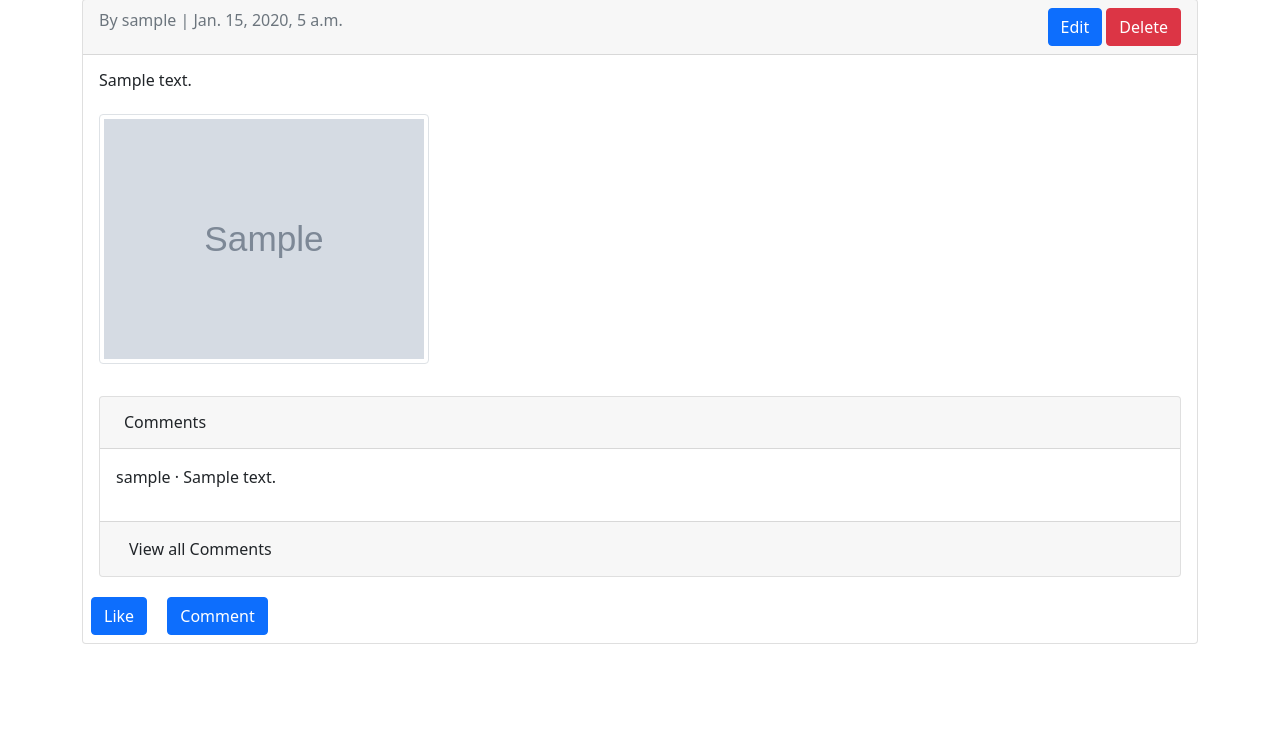
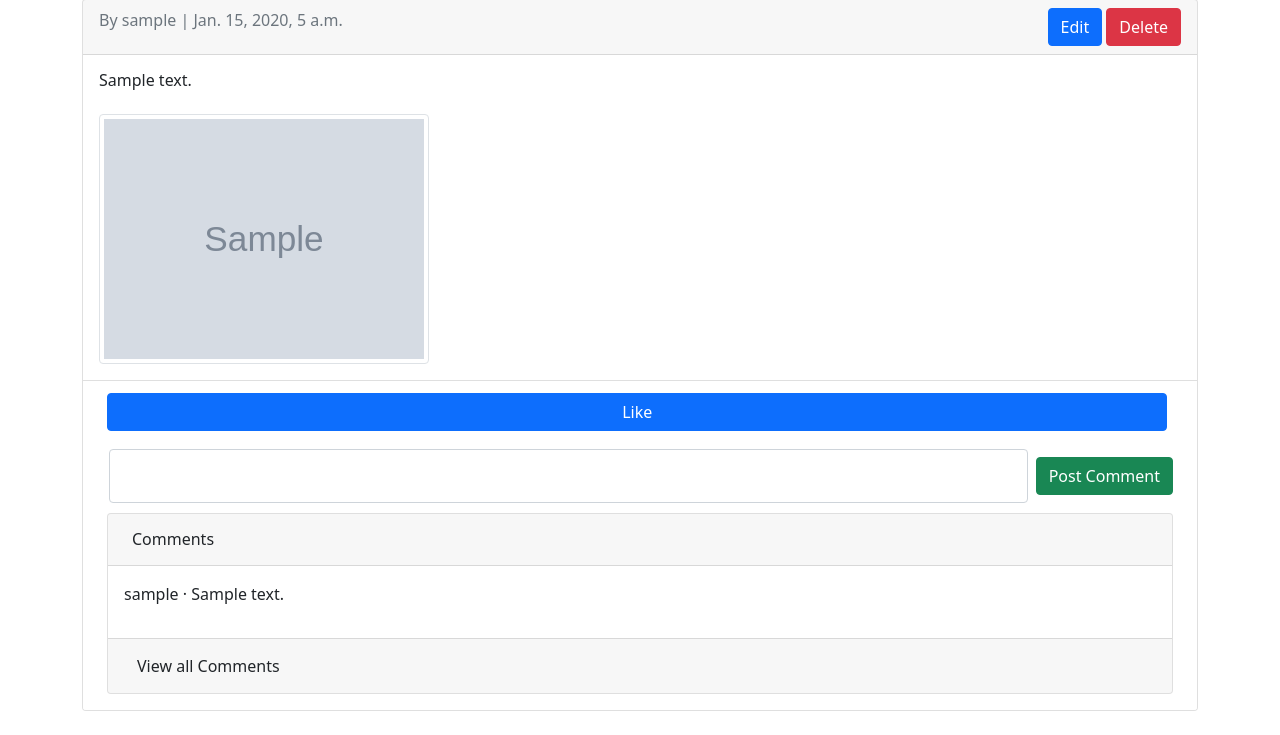
Before and after one commit to NonExistent1/twit-app, a Django app: page /twits/ in a window 1280 px wide. Shown: the part 91-826 px from the top of the page. Before the commit the page ends 735 px from the top, so only its background shows below. Run offline with Django 5.2, Linux system fonts and the light colour scheme; a user stored in the database is signed in; tables that the repository leaves empty hold one stand-in row (values such as "Sample post"); grey boxes marked "Sample" are stand-in pictures; some libraries are stand-ins or nearby versions.

Commit message:
Add post comment feature on list page.

```diff
--- a/templates/twit_list.html
+++ b/templates/twit_list.html
@@ -3,6 +3,20 @@
 {% block title %}Twits{% endblock title %}
 
 {% block content %}
+    <!-- Style -->
+    <style>
+        #div_id_body{
+            display:flex;
+            flex-grow:1;
+            margin-bottom:0px !important;
+            margin-left: 10px;
+        }
+        form {
+            display: block;
+            margin-top: 10px;
+            margin-block-end: 10px !important;
+        }
+    </style>
     {% for twit in twit_list %}
         <div class="card">
             <div class="card-header">
@@ -23,7 +37,16 @@
                 <br>
                 <img class="img-fluid img-thumbnail" style="height:250px;" src="{{ twit.image_url }}">
             </div>
-            <div class="card m-3">
+            <div class="card-footer" style="background-color: white;">
+                <a class="btn btn-primary m-2 mt-1" style="width:98%; text-align: center;" href="#">Like</a>
+                <div>
+                    <form style='display:flex;' action="/twits/{{ twit.pk }}/" method="POST">
+                        {% csrf_token %}
+                        {{ form|crispy }}
+                        <button class="btn btn-success m-2" type="submit">Post Comment</button>
+                    </form>
+                </div>
+                <div class="card m-2">
                     <div class="card-header">
                         <h6 class="m-2">Comments</h6>
                     </div>
@@ -41,9 +64,6 @@
                         <a class="btn" href="{% url 'twit_detail' twit.pk %}">View all Comments</a>
                     </div>
                 </div>
-            <div>
-                <a class="btn btn-primary m-2 mt-1" href="#">Like</a>
-                <a class="btn btn-primary m-2 mt-1" href="{% url 'twit_detail' twit.pk %}">Comment</a>
             </div>
         </div>
         <br>
--- a/twits/views.py
+++ b/twits/views.py
@@ -13,6 +13,13 @@ class TwitListView(LoginRequiredMixin, ListView):
     """Twit list view"""
     model = Twit
     template_name = "twit_list.html"
+
+    def get_context_data(self, **kwargs):
+        """Get the context data for the template"""
+        context = super().get_context_data(**kwargs)
+        context['form'] = CommentForm()
+        return context
+
 
 class TwitDetailView(LoginRequiredMixin, View):
     """Article Detail View"""
```
Also changed, not shown: templates/twit_detail.html (+19 -7 lines), README.md. Lines whose indentation alone changed are shown as unchanged.
